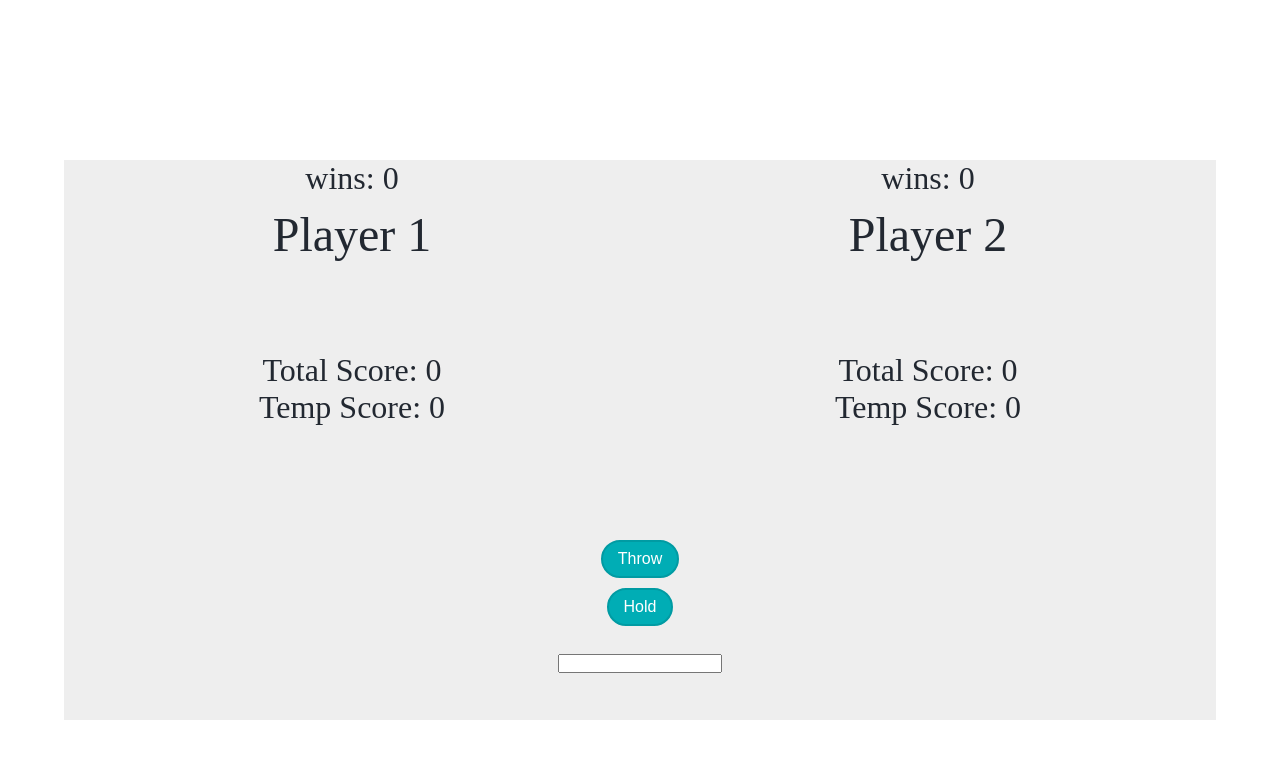
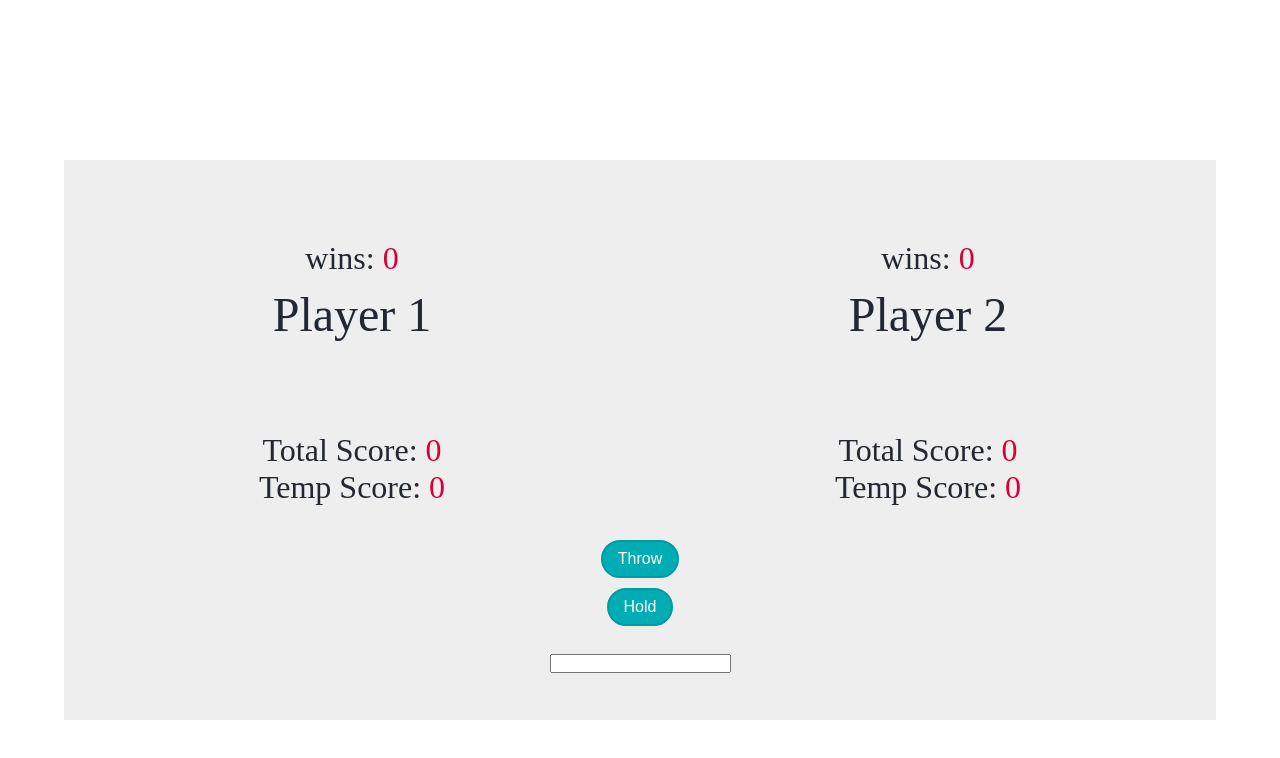
Before and after one commit to Ernestobolkin/DiceRoll, a React (Create React App) app: page / in a window 1280 px wide. Shown: the top 758 px of the page. Built offline with nearby package versions, Linux system fonts and the light colour scheme.

Commit message:
some debugging and css

```diff
--- a/src/components/Board.components.jsx
+++ b/src/components/Board.components.jsx
@@ -17,7 +17,6 @@ class Board extends React.Component {
     player1Wins: 0,
     player2Wins: 0,
   };
-
   ScoreChange = (sum) => {
     if (this.state.playerTurn === 1) {
       if (sum === 0) {
@@ -49,6 +48,7 @@ class Board extends React.Component {
     }
   };
   HoldScore = () => {
+    this.CurrentPlayer();
     if (this.state.playerTurn === 1) {
       this.setState(
         {
@@ -70,6 +70,20 @@ class Board extends React.Component {
         },
         this.Winner
       );
+    }
+  };
+
+  CurrentPlayer = () => {
+    // "#eeeeee"
+    const playerColor1 = document.querySelector("#player1");
+    const playerColor2 = document.querySelector("#player2");
+    playerColor1.className = "";
+    playerColor2.className = "";
+
+    if (this.state.playerTurn === 1) {
+      playerColor1.className = "colors";
+    } else {
+      playerColor2.className = "colors";
     }
   };
 
@@ -129,6 +143,7 @@ class Board extends React.Component {
       inputValue: 0,
       player1Wins: 0,
       player2Wins: 0,
+      chickenChickenWinnerDinner: 100,
     });
   };
   componentDidMount() {
@@ -138,6 +153,7 @@ class Board extends React.Component {
   }
 
   componentDidUpdate() {
+    this.CurrentPlayer()
     localStorage.setItem("state", JSON.stringify(this.state));
   }
 
@@ -156,7 +172,7 @@ class Board extends React.Component {
     return (
       <div>
         <div className="playerContainer">
-          <div className="player1">
+          <div id="player1">
             <Player
               wins={player1Wins}
               playerNumber={1}
@@ -164,7 +180,7 @@ class Board extends React.Component {
               playerScore={playerScore1}
             />
           </div>
-          <div className="player2">
+          <div id="player2">
             <Player
               wins={player2Wins}
               playerNumber={2}
@@ -185,14 +201,12 @@ class Board extends React.Component {
             minLength="1"
             maxLength="3"
             vlaue={inputValue}
-            style={{ width: "10rem" }}
             onChange={(event) => this.onChaneValue(event)}
           />
         </div>
         <div className="winner" style={{ display: display }}>
           <p>
-            PLAYER <span style={{ color: "#DA0037" }}>{playerWinner}</span>{" "}
-            WINS!
+            PLAYER <span>{playerWinner}</span> WINS!
           </p>
           <button className="WinnerBtn btn" onClick={() => this.Clear()}>
             Want To Play Again?
--- a/src/components/Counter/Counter.components.jsx
+++ b/src/components/Counter/Counter.components.jsx
@@ -4,12 +4,15 @@ import "./scores.style.css";
 class Counter extends React.Component {
   render() {
     const { playerNumber, isTemp } = this.props;
-    const counterClass = isTemp ? `temp-counter-${playerNumber}` : `counter-${playerNumber}`;
+    const counterClass = isTemp
+      ? `temp-counter-${playerNumber}`
+      : `counter-${playerNumber}`;
     const counterText = isTemp ? `Temp Score:` : `Total Score:`;
     return (
       <div id="testing" className={counterClass}>
         <p>
-          {counterText} {this.props.score}
+          {counterText}{" "}
+          <span>{this.props.score}</span>
         </p>
       </div>
     );
--- a/src/components/Player/Player.components.jsx
+++ b/src/components/Player/Player.components.jsx
@@ -6,7 +6,7 @@ const Player = (props) => {
   const { wins, playerScore, playerTemporaryScore, playerNumber } = props;
   return (
     <div id="playerInnerCard" className={`player-${playerNumber}`}>
-      <p>wins: {wins}</p>
+      <p className="wins">wins: <span>{wins}</span></p>
       <h2>Player {playerNumber}</h2>
       <Counter
         className="test"
--- a/src/components/Player/player.style.css
+++ b/src/components/Player/player.style.css
@@ -1,12 +1,12 @@
 #playerInnerCard{
   color: #222831;
   text-align: center;
-}
-#playerInnerCard p{
-  font-size: 2rem;
 }
 #playerInnerCard h2{
   font-size: 6vh;
   font-weight: 500;
   margin: 10px 0 ;
 }
+.wins{
+  margin-top: 10vh;
+}
--- a/src/components/boarAssets/Board.styles.css
+++ b/src/components/boarAssets/Board.styles.css
@@ -3,40 +3,50 @@
   padding: 0;
 }
 body {
+  position: relative;
   height: 100vh;
   width: 100vw;
   /* background-image: url("./pexels-anna-shvets-6664193.jpeg"); */
   background-position: center;
   background-repeat: no-repeat;
   background-size: cover;
-  /* backdrop-filter: blur(10px); */
+  backdrop-filter: blur(1px);
 }
 .playerContainer {
   display: flex;
   width: 90%;
   margin: 20vh auto 0 auto;
 }
-.player1 {
+#player1 {
   width: 50%;
   height: 70vh;
   background-color: #eeeeee;
   display: flex;
   justify-content: center;
 }
-.player2 {
+#player2 {
   width: 50%;
   height: 70vh;
   background-color: #eeeeee;
   display: flex;
   justify-content: center;
 }
+.colors {
+  background-color: #dddddd !important;
+}
+span {
+  color: #da0037;
+}
+p {
+  font-size: 2rem;
+}
 .winner {
   position: absolute;
   top: 0;
   left: 0;
   background: #e8e1d9;
-  width: 100%;
-  height: 100%;
+  width: 100vw;
+  height: 100vh;
   align-items: center;
   justify-content: center;
   flex-direction: column;
```
Also changed, not shown: 1 other file (tests, documents, lock files or other folders).
